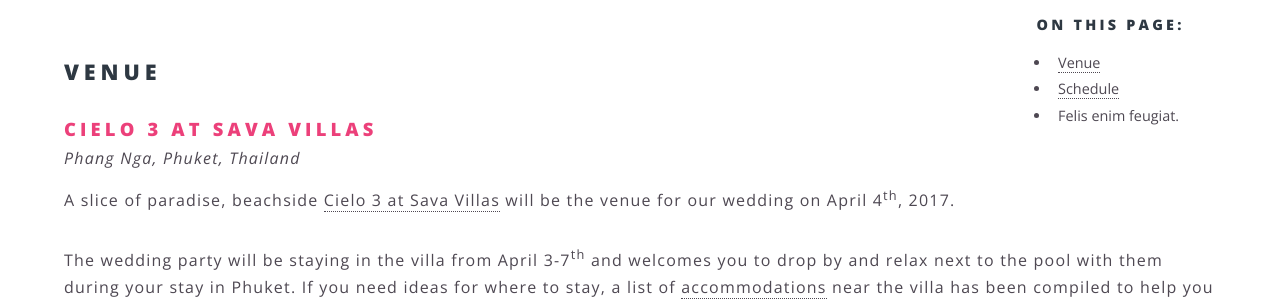
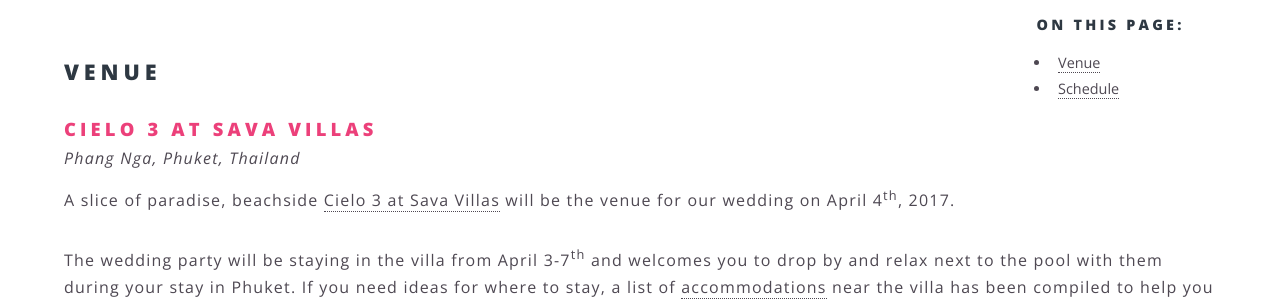
Before and after one commit to dgourlay/wedding-website, a Jekyll site: the page built from dayOfDetails.html, in a window 1280 px wide. Shown: the part 436-737 px from the top of the page. Built offline with Jekyll 4.4.1, drawn with Linux system fonts in a browser that asks for light colours; nearby versions of some CDN libraries; a script that is not in the unit is left out.

Commit message:
Cleanup button layout on index.html.  Add alt tags to images

```diff
--- a/css/main.scss
+++ b/css/main.scss
@@ -1956,6 +1956,10 @@
 	}
 
 
-a.no-decoration {
-		border-bottom: none;
-}
+	a.no-decoration {
+			border-bottom: none;
+	}
+
+	.mainpagebutton {
+		margin-top: 1em;
+	}
--- a/dayOfDetails.html
+++ b/dayOfDetails.html
@@ -15,7 +15,6 @@
             <ul>
                 <li><a href="#venue">Venue</a></li>
                 <li><a href="#schedule">Schedule</a></li>
-                <li>Felis enim feugiat.</li>
             </ul>
         </div>
         <div class="inner">
@@ -33,13 +32,13 @@
             <!--<iframe src="https://www.google.com/maps/embed?pb=!1m14!1m8!1m3!1d7897.240742791855!2d98.2798256!3d8.2408741!3m2!1i1024!2i768!4f13.1!3m3!1m2!1s0x0%3A0x69b569ab52c77602!2sSava+villa+Natai!5e0!3m2!1sen!2sca!4v1470897145028" width="600" height="450" frameborder="0" style="border:0" allowfullscreen></iframe>-->
             <div class="box alt">
                 <div class="row uniform 50%">
-                    <div class="12u"><span class="image fit"><img src="images/phuket-cielo3savavilla-01.jpg" alt=""/></span></div>
-                    <div class="4u"><span class="image fit"><img src="images/phuket-cielo3savavilla-07.jpg" alt=""/></span></div>
-                    <div class="4u"><span class="image fit"><img src="images/phuket-cielo3savavilla-08.jpg" alt=""/></span></div>
-                    <div class="4u"><span class="image fit"><img src="images/phuket-cielo3savavilla-02.jpg" alt=""/></span></div>
-                    <div class="4u"><span class="image fit"><img src="images/phuket-cielo3savavilla-04.jpg" alt=""/></span></div>
-                    <div class="4u"><span class="image fit"><img src="images/phuket-cielo3savavilla-05.jpg" alt=""/></span></div>
-                    <div class="4u"><span class="image fit"><img src="images/phuket-cielo3savavilla-06.jpg" alt=""/></span></div>
+                    <div class="12u"><span class="image fit"><img src="images/phuket-cielo3savavilla-01.jpg" alt="View of the villa"/></span></div>
+                    <div class="4u"><span class="image fit"><img src="images/phuket-cielo3savavilla-07.jpg" alt="Villa dinning room"/></span></div>
+                    <div class="4u"><span class="image fit"><img src="images/phuket-cielo3savavilla-08.jpg" alt="View of beach from the villa"/></span></div>
+                    <div class="4u"><span class="image fit"><img src="images/phuket-cielo3savavilla-02.jpg" alt="View of the sun setting from the villa"/></span></div>
+                    <div class="4u"><span class="image fit"><img src="images/phuket-cielo3savavilla-04.jpg" alt="Villa pool"/></span></div>
+                    <div class="4u"><span class="image fit"><img src="images/phuket-cielo3savavilla-05.jpg" alt="Villa interior"/></span></div>
+                    <div class="4u"><span class="image fit"><img src="images/phuket-cielo3savavilla-06.jpg" alt="Villa games room"/></span></div>
                 </div>
             </div>
 
--- a/index.html
+++ b/index.html
@@ -39,9 +39,9 @@
                 </a>
             </li>
         </ul>
-        <a href="dayOfDetails.html" class="button small">Wedding Day Details</a>
-        <a href="accommodations.html" class="button small">Accommodations</a>
-        <a href="rsvp.html" class="button small">RSVP</a>
+        <a href="dayOfDetails.html" class="button small mainpagebutton">Wedding Day Details</a>
+        <a href="accommodations.html" class="button small mainpagebutton">Accommodations</a>
+        <a href="rsvp.html" class="button small mainpagebutton">RSVP</a>
         <p style="margin-top: 3em">Please <a href="#cta">RSVP</a> and be sure to check back for updates to event details and itineraries!</p>
     </div>
 </section>
```
